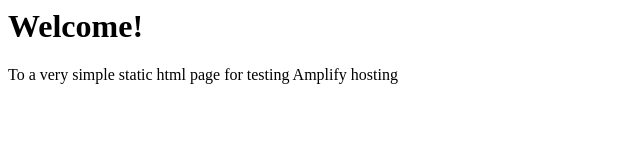
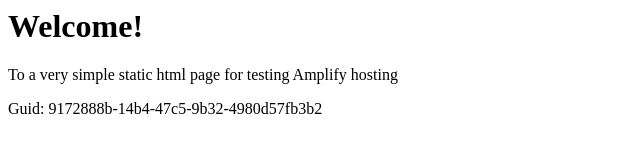
Before and after one commit to aws-aemilia-yul/Github-PR-Commit-Integration-Test-DoNotTouch-Gith-OKSLNVO2-v1-prod-ca-central-1, a website: page src/index.html in a window 1280 px wide. Shown: the whole page, without its empty margins (0-640 px from the left). Drawn offline with Linux system fonts and the light colour scheme.

Commit message:
commit from integ tests

```diff
--- a/src/index.html
+++ b/src/index.html
@@ -1,3 +1,5 @@
+
+
 <html lang="en">
 
 <head>
@@ -10,6 +12,6 @@
 <body>
     <h1>Welcome!</h1>
     <p>To a very simple static html page for testing Amplify hosting</p>
-</body>
+    <p>Guid: 9172888b-14b4-47c5-9b32-4980d57fb3b2</p></body>
 
 </html>
```
